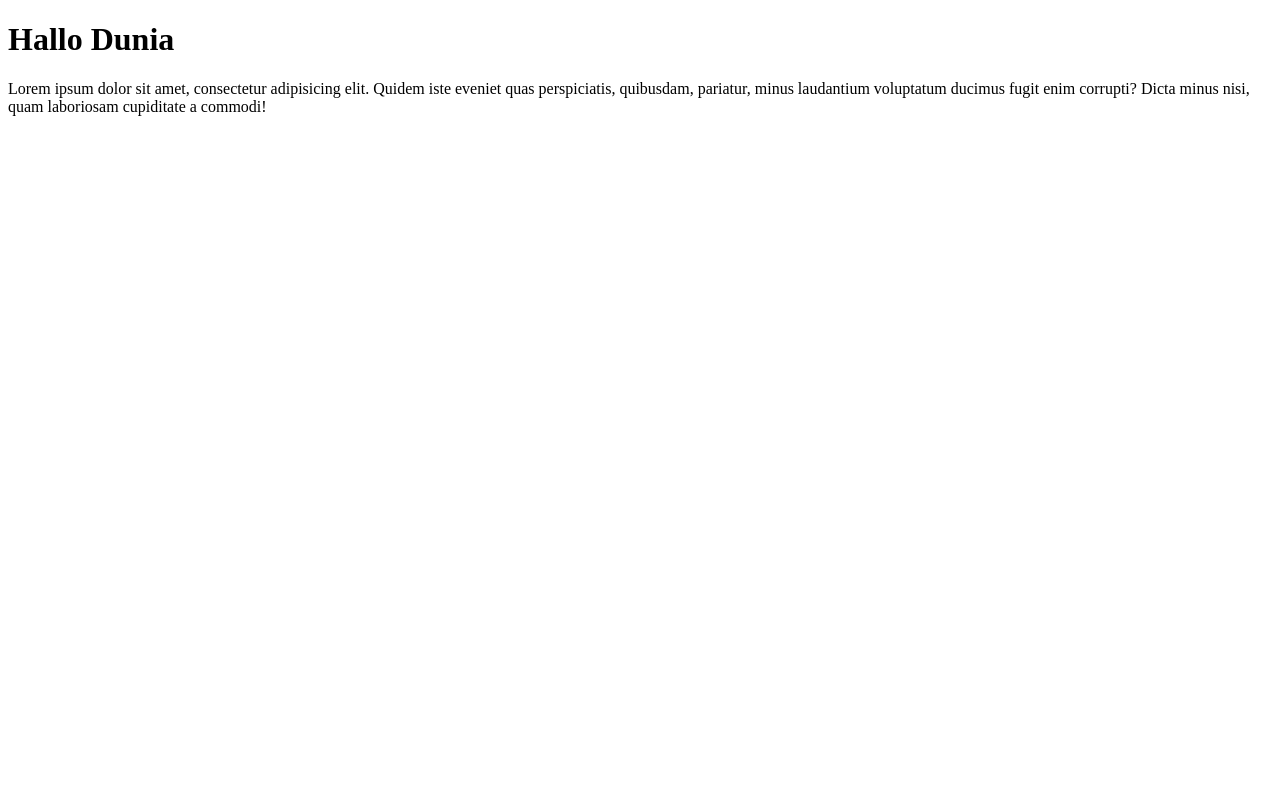
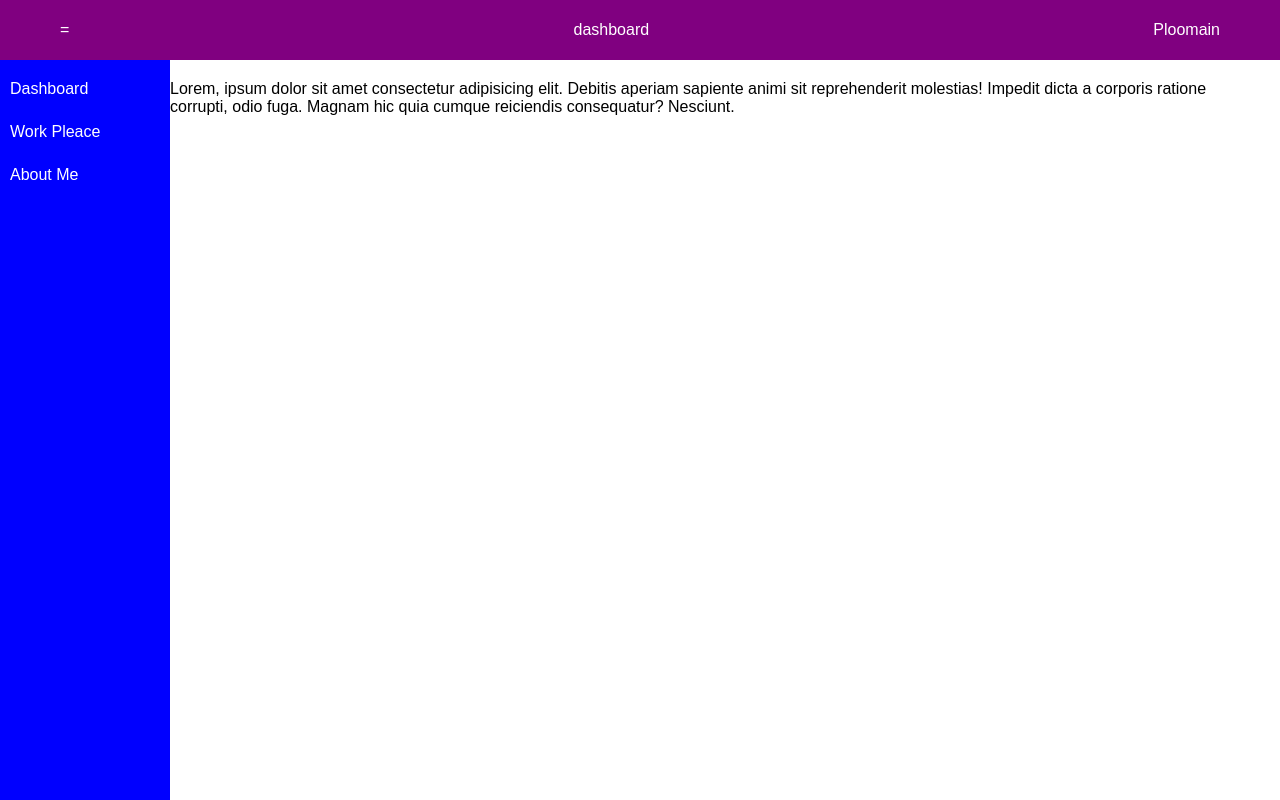
Before and after one commit to Plooman/Plooman.github.io, a plain HTML site: page index.html in a window 1280 px wide. Drawn offline with Linux system fonts and the light colour scheme.

Commit message:
Menambahkan file style.css dan script.js dan juga memberikan sedikit gambaran kerangka website pekerjaan yang akan di kembangkan

```diff
--- a/index.html
+++ b/index.html
@@ -4,13 +4,22 @@
     <meta charset="UTF-8">
     <meta name="viewport" content="width=device-width, initial-scale=1.0">
     <title>Plooman</title>
+    <link rel="stylesheet" href="style.css">
 </head>
 <body>
-    <h1>Hallo Dunia</h1>
-    <p>Lorem ipsum dolor sit amet, consectetur adipisicing elit. Quidem iste eveniet quas perspiciatis, quibusdam, pariatur, minus laudantium voluptatum ducimus fugit enim corrupti? Dicta minus nisi, quam laboriosam cupiditate a commodi!</p>
-
-    <script>
-        console.log("Hallo Test");
-    </script>
+    <header>
+        <div class="icon-menu">=</div>
+        <div class="header-title">dashboard</div>
+        <div class="profile-header">Ploomain</div>
+    </header>
+    <div class="side-bar">
+        <p class="menu-side-bar">Dashboard</p>
+        <p class="menu-side-bar">Work Pleace</p>
+        <p class="menu-side-bar">About Me</p>
+    </div>
+    <div class="main-content">
+        <p>Lorem, ipsum dolor sit amet consectetur adipisicing elit. Debitis aperiam sapiente animi sit reprehenderit molestias! Impedit dicta a corporis ratione corrupti, odio fuga. Magnam hic quia cumque reiciendis consequatur? Nesciunt.</p>
+    </div>
+    <script src="script.js"></script>
 </body>
 </html>
--- /dev/null
+++ b/style.css
@@ -0,0 +1,44 @@
+* {
+    margin: 0;
+    padding: 0;
+    box-sizing: border-box;
+}
+
+body {
+    font-family: sans-serif;
+}
+
+header {
+    background-color: purple;
+    color: white;
+    height: 60px;
+    padding: 10px 60px;
+    position: fixed;
+    top: 0;
+    left: 0;
+    right: 0;
+    z-index: 1000;
+    display: flex;
+    align-items: center;
+    justify-content: space-between;
+}
+
+.side-bar {
+    background-color: blue;
+    color: white;
+    width: 170px;
+    height: 100vh;
+    position: fixed;
+    top: 55px;
+    left: 0;
+    padding: 25px 10px;
+}
+
+.main-content {
+    margin-left: 150px;
+    padding: 80px 20px 20px 20px;
+}
+
+.menu-side-bar{
+    margin-bottom: 25px;
+}
```
Also changed, not shown: script.js (added).
